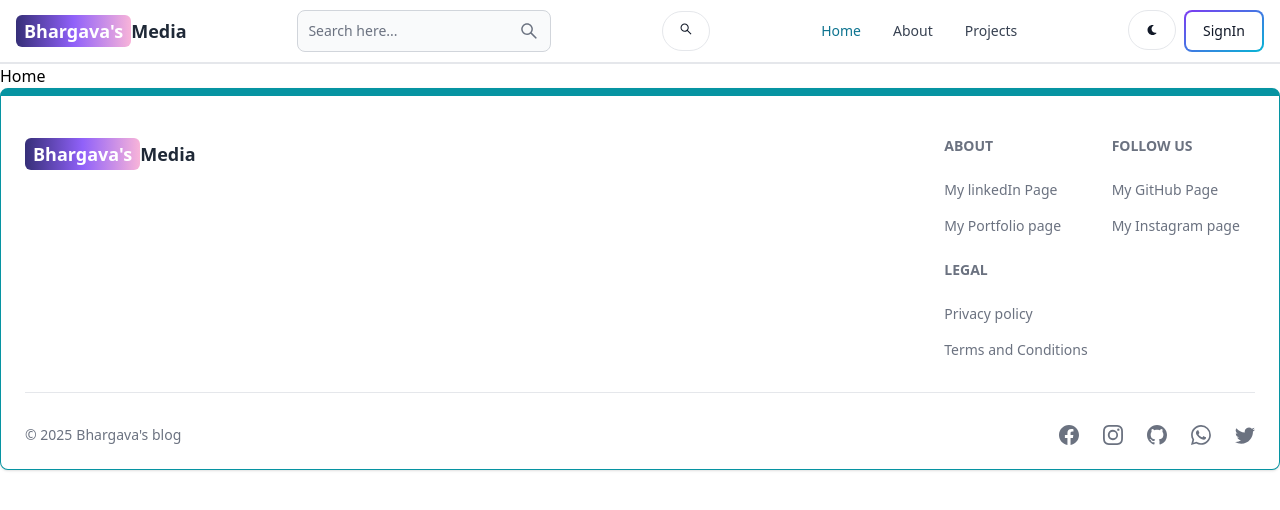
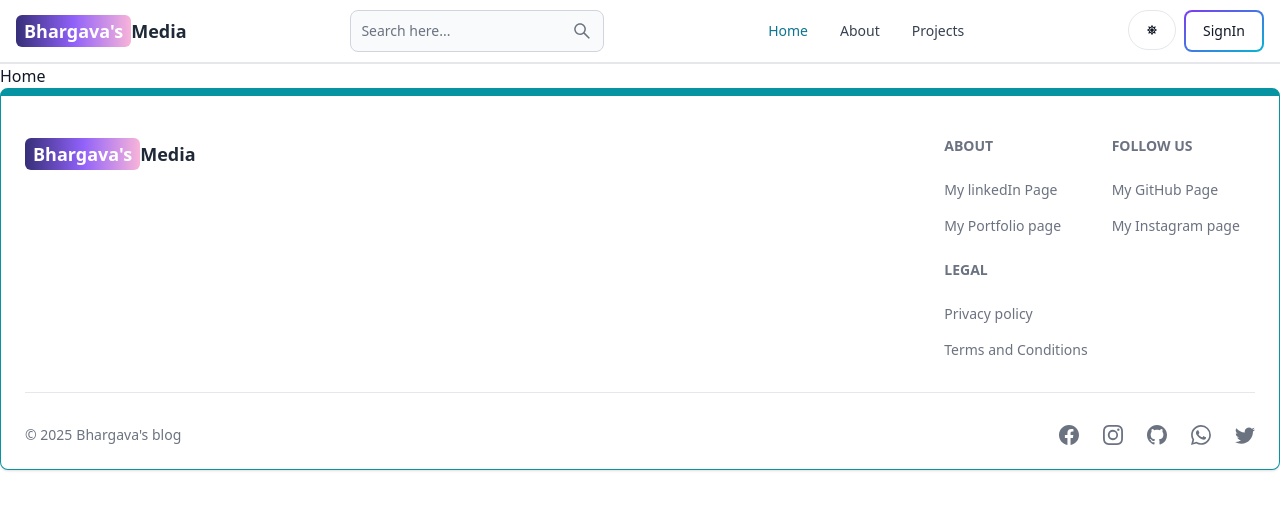
Before and after one commit to Gidijala-123/MERN-Full-Stack---VITE, a React (Vite) app in the folder client-side/: page / in a window 1280 px wide. Shown: the top 510 px of the page. Built offline with nearby package versions, Linux system fonts and the light colour scheme; no server answers.

Commit message:
toggle theme
light and dark

```diff
--- a/client-side/src/components/Headers.jsx
+++ b/client-side/src/components/Headers.jsx
@@ -12,12 +12,15 @@
 import React from "react";
 import { Link, useLocation } from "react-router-dom";
 import { AiOutlineSearch } from "react-icons/ai";
-import { FaMoon } from "react-icons/fa";
-import { useSelector } from "react-redux";
+import { FaMoon, FaSun } from "react-icons/fa";
+import { useSelector, useDispatch } from "react-redux";
+import { toggleTheme } from "../redux/theme/themeSlice";
 
 const Headers = () => {
   const path = useLocation().pathname;
   const { currentUser } = useSelector((state) => state.user);
+  const { theme } = useSelector((state) => state.theme);
+  const dispatch = useDispatch();
   // console.log(currentUser.userProfilePic);
   return (
     <Navbar className="border-b-2">
@@ -38,12 +41,17 @@
           className="hidden lg:inline"
         />
       </form>
-      <Button className="w-12 h-10" color="gray" pill>
+      <Button className="w-12 h-10 lg:hidden" color="gray" pill>
         <AiOutlineSearch />
       </Button>
       <div className="flex gap-2 md:order-2">
-        <Button className="w-12 h-10 hidden sm:inline" color="gray" pill>
-          <FaMoon />
+        <Button
+          className="w-12 h-10 hidden sm:inline"
+          color="gray"
+          pill
+          onClick={() => dispatch(toggleTheme())}
+        >
+          {theme === "light" ? <FaSun /> : <FaMoon />}
         </Button>
         {currentUser ? (
           <Dropdown
--- /dev/null
+++ b/client-side/src/components/ThemeProvider.jsx
@@ -0,0 +1,13 @@
+import React from "react";
+import { useSelector } from "react-redux";
+
+export default function ThemeProvider({ children }) {
+  const theme = useSelector((state) => state.theme.theme); // Access the theme property correctly
+  return (
+    <div className={theme}>
+      <div className="bg-white text-gray-900 dark:text-gray-100 dark:bg-[rgb(16,23,42)] min-h-screen">
+        {children}
+      </div>
+    </div>
+  );
+}
--- a/client-side/src/main.jsx
+++ b/client-side/src/main.jsx
@@ -5,13 +5,16 @@
 import App from "./App";
 import { store, persistor } from "./redux/store";
 import "./index.css";
+import ThemeProvider from "./components/ThemeProvider";
 
 const root = ReactDOM.createRoot(document.getElementById("root"));
 
 root.render(
   <Provider store={store}>
     <PersistGate loading={null} persistor={persistor}>
-      <App />
+      <ThemeProvider>
+        <App />
+      </ThemeProvider>
     </PersistGate>
   </Provider>
 );
--- a/client-side/src/redux/store.js
+++ b/client-side/src/redux/store.js
@@ -2,10 +2,12 @@
 import userReducer from "./userRedux/userSlice";
 import { persistReducer, persistStore } from "redux-persist";
 import storage from "redux-persist/lib/storage";
+import themeReducer from "./theme/themeSlice";
 
 // If we want to use more than 1 reducer we need to combine them using combineReducers
 const rootReducer = combineReducers({
   user: userReducer,
+  theme: themeReducer,
 });
 
 const persistConfig = {
--- /dev/null
+++ b/client-side/src/redux/theme/themeSlice.js
@@ -0,0 +1,18 @@
+import { createSlice } from "@reduxjs/toolkit";
+
+const initialState = {
+  theme: "light",
+};
+
+const themeSlice = createSlice({
+  name: "theme",
+  initialState,
+  reducers: {
+    toggleTheme: (state) => {
+      state.theme = state.theme === "light" ? "dark" : "light";
+    },
+  },
+});
+
+export const { toggleTheme } = themeSlice.actions;
+export default themeSlice.reducer;
```
